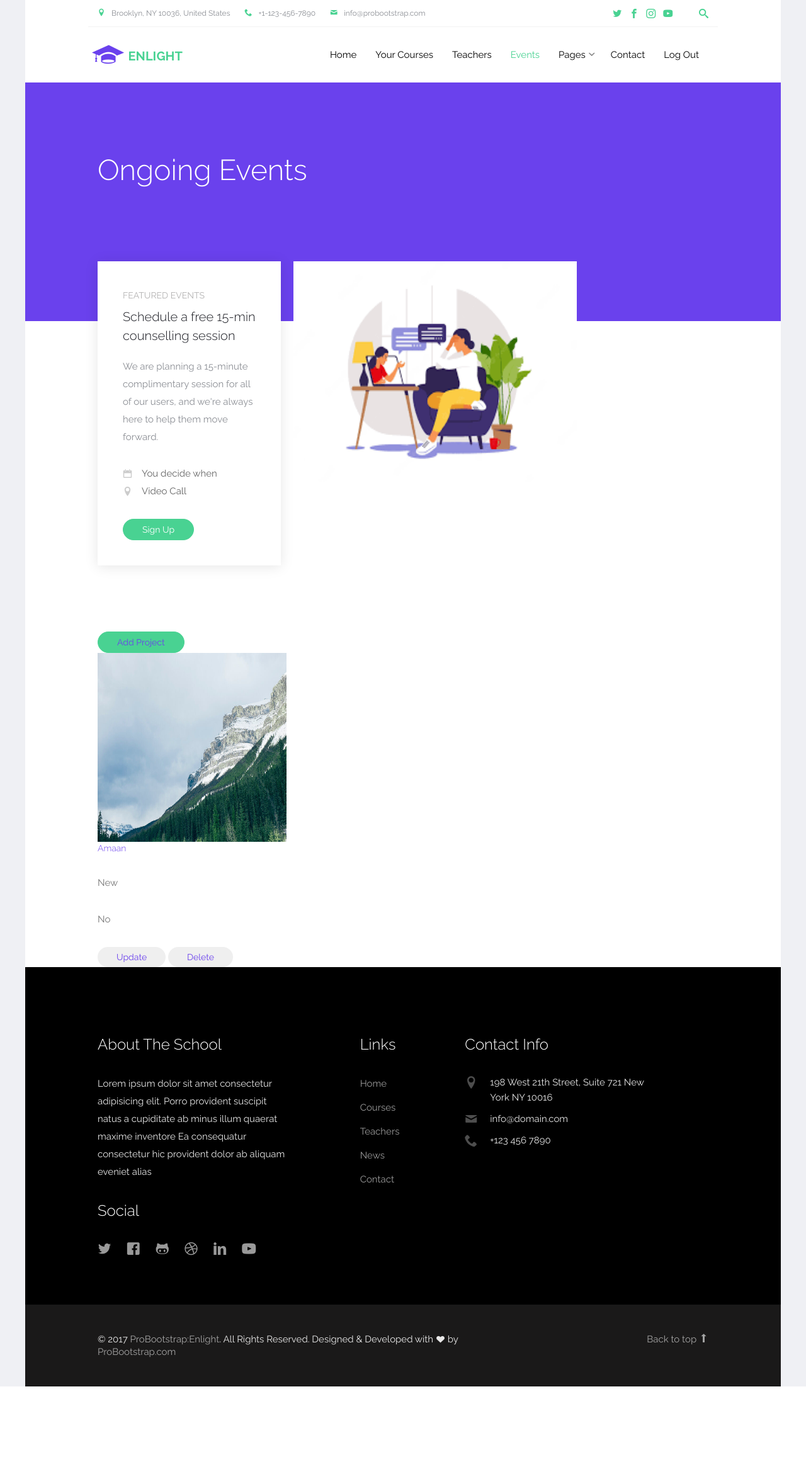
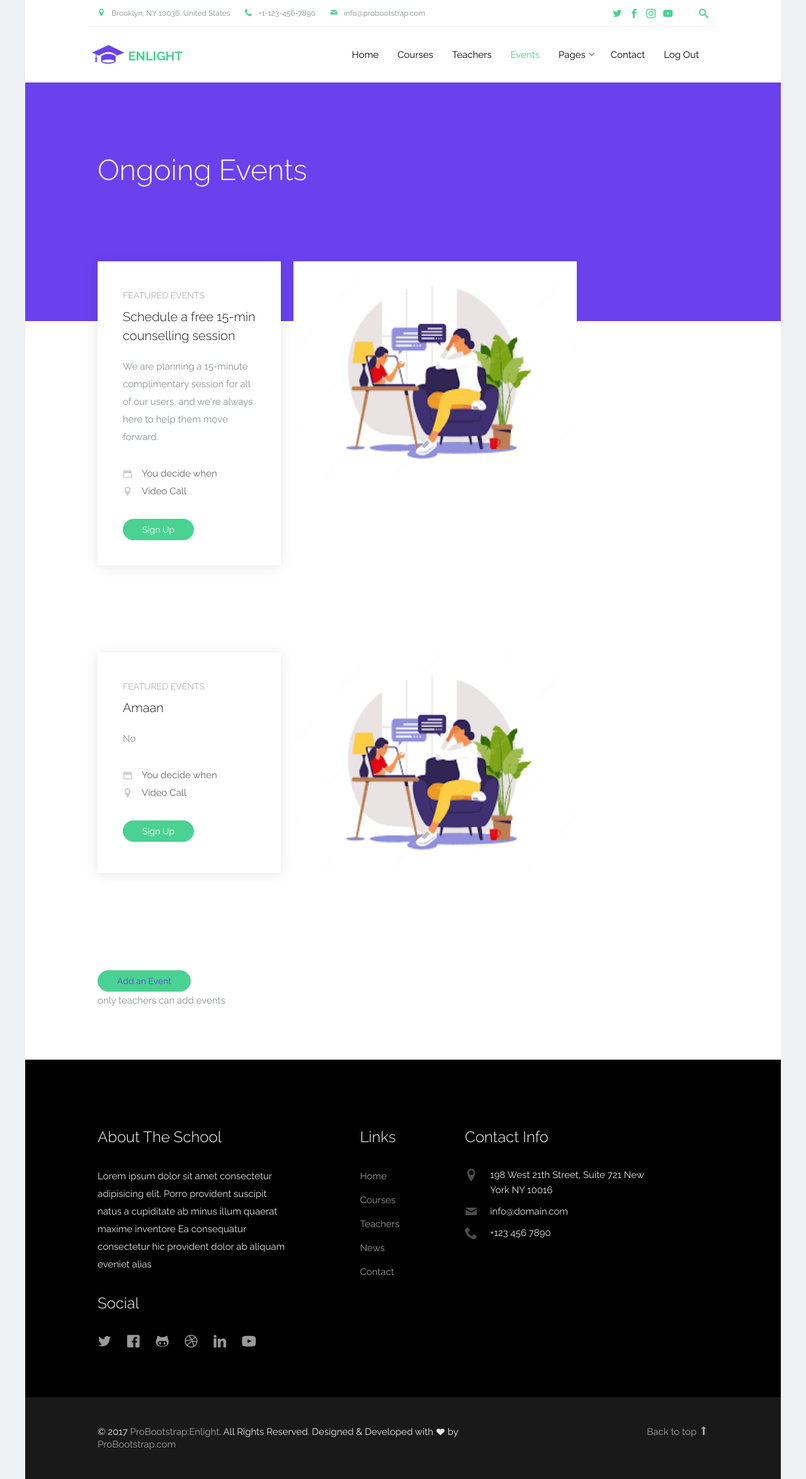
Before and after one commit to Amaaan09/WebDev_Project, a Django app: page /eventsLand/projects/ in a window 1280 px wide. Shown: the whole page at 63% size. Before the commit the page ends 2202 px from the top, so only its background shows below. Run offline with Django 4.2, Linux system fonts and the light colour scheme; a user stored in the database is signed in; data comes from the database, SQL or seed files in the repository; both versions use the stored data as it was before the commit; some libraries are stand-ins or nearby versions; some web fonts are replaced.

Commit message:
Events Crud Completed
BHAI BOHOT ERROR MILE BUT HO GAYA FINALLY

```diff
--- a/events/models.py
+++ b/events/models.py
@@ -4,14 +4,10 @@ from django.db import models
 
 class Projects(models.Model):
     name = models.CharField(max_length=100)
-    techStack = models.CharField(max_length=100, null=True, blank=True)
     desc = models.CharField(max_length=400)
-    link = models.CharField(max_length=50)
-    updated_at = models.DateTimeField(auto_now=True)
-    created_at = models.DateTimeField(auto_now_add=True)
 
     def __str__(self):
-        return self.name + ' ' + self.link
+        return self.name
 
     class Meta:
-        verbose_name_plural = 'Projects'
+        verbose_name_plural = 'Events'
--- a/home/urls.py
+++ b/home/urls.py
@@ -7,7 +7,7 @@ urlpatterns = [
     path("courses/", views.courses, name="courses"),
 
     path("courses_after_login/", views.courses_after_login, name="courses_after_login"),
-    path("courses_single/<str:hm>/", views.course_single, name="course-single"),
+    # path("courses_single/<str:hm>/", views.course_single, name="course_single"),
     path("courses_add/", views.courses_add, name="courses_add"),
     path("courses_delete/<str:id>/", views.courses_delete, name="courses_delete"),
 
--- a/templates/common/base.html
+++ b/templates/common/base.html
@@ -22,6 +22,11 @@
     <link rel="stylesheet" href="{% static 'css/styles-merged.css' %}">
     <link rel="stylesheet" href="{% static 'css/style.min.css' %}">
     <link rel="stylesheet" href="{% static 'css/custom.css' %}">
+    <!-- <link rel="stylesheet" href="{% static 'css/modal.css' %}">  yet to be implemented  -->
+    <style>a:visited{
+        color: white;
+    }
+        </style>
 
     <!--[if lt IE 9]>
       <script src="js/vendor/html5shiv.min.js"></script>
@@ -83,20 +88,17 @@
                 <div id="navbar-collapse" class="navbar-collapse collapse">
                     <ul class="nav navbar-nav navbar-right">
                         <li class="{% block home %}  {% endblock %}"><a href="{% url 'home' %}">Home</a></li>
-                        {% if not user.is_authenticated %}
                         <li class="{% block course %}  {% endblock %}"> <a href="{% url 'courses' %}">Courses</a></li>
-                        {% else %}
-                        <li class=""> <a href="{% url 'courses_after_login' %}">Your
-                                Courses</a></li>
-                        {% endif %}
                         <li class="{% block teachers %}  {% endblock %}"><a href="{% url 'teachers' %}">Teachers</a>
                         </li>
-                        <li class="{% block events %}  {% endblock %}"><a href="{% url 'events' %}">Events</a></li>
+                        <li class="{% block events %}  {% endblock %}"><a href="{% url 'proj' %}">Events</a></li>
                         <li class="dropdown">
                             <a href="#" data-toggle="dropdown" class="dropdown-toggle">Pages</a>
                             <ul class="dropdown-menu">
                                 <li class="{% block about  %}  {% endblock %}"><a href="{% url 'aboutUs' %}">About
                                         Us</a></li>
+                                <li><a href="{% url 'courses' %}">Courses</a></li>
+                                <!-- had to remove courses single (it was throwing some error) -->
                                 <li class="{% block gallery %}  {% endblock %}"><a
                                         href="{% url 'gallery' %}">Gallery</a></li>
                                 <li class="dropdown-submenu dropdown">
@@ -205,7 +207,7 @@
     <script src="{% static 'js/scripts.min.js' %}"></script>
     <script src="{% static 'js/main.min.js' %}"></script>
     <script src="{% static 'js/custom.js' %}"></script>
-
+    <!-- <script src="{% static 'js/modal.js' %}"></script> yet to be implemented  -->
 </body>
 
 </html>
--- a/templates/events_crud/eventsLand.html
+++ b/templates/events_crud/eventsLand.html
@@ -4,6 +4,13 @@
 {% block events %} active {% endblock %}
 
 {% block content%}
+
+<!-- <div id="myModal" class="modal-my">
+  <div class="modal-content">
+    Its stuck here only
+  </div>
+</div> -->
+
 
 <section class="probootstrap-section probootstrap-section-colored">
     <div class="container">
@@ -15,7 +22,7 @@
     </div>
     </section>
 
-<section class="probootstrap-section">
+    <section style="margin-bottom: 50px;"  class="probootstrap-section">
     <div class="container">
         <div class="row">
         <div class="col-md-12">
@@ -41,41 +48,44 @@
     </div>
     </section>
 
-<main class="page projects-page">
-    <section class="portfolio-block projects-cards">
-        <div class="container">
-            <div class="d-flex justify-content-end" >
-                <button class="btn btn-primary my-3"><a href="{% url 'NewProj' %}">Add Project</a></button>
-            </div>
-            <div class="row">
     {% if proj %}
     {% for i in proj %}
-                <div class="col-md-6 col-lg-4">
-                    <div class="card border-0"><img class="card-img-top scale-on-hover" height="300px" width="300px" src="{% static 'img/nature/image1.jpg' %}" alt="Card Image">
-                        <div class="card-body">
-                            <h6><a href="#"> {{i.name}} </a></h6>
-                            <p class="text-muted card-text my-1">{{i.techStack}}</p>
-                            <p class="text-muted card-text my-1">{{i.desc}}</p>
-                            <button class="btn btn-outline-warning" ><a href="{% url 'UpProj' i.id %}">Update</a></button>
-                            <button class="btn btn-outline-danger" ><a href="{% url 'DelProj' i.id %}">Delete</a></button>
+    <br>
+    <section style="margin-top: 50px; margin-bottom: 50px;"  class="probootstrap-section">
+    <div class="container">
+
+        <div class="row">
+        <div class="col-md-12">
+            <div class="probootstrap-flex-block">
+            <div class="probootstrap-text probootstrap-animate">
+                <div class="text-uppercase probootstrap-uppercase">Featured Events</div>
+                <h3>{{i.name}}</h3>
+                <p>{{i.desc}}</p>
+                <p>
+                <span class="probootstrap-date"><i class="icon-calendar"></i>You decide when</span>
+                <span class="probootstrap-location"><i class="icon-location2"></i>Video Call</span>
+                </p>
+                <button id="myBtn" class="btn btn-primary" >Sign Up</button>
+            </div>
+            <div class="probootstrap-animate probootstrap-image" style="align-items: center;">
+                <div>
+                <img src="{% static 'img/events_pic.png' %}" height="350px" width="450px">
                 </div>
             </div>
             </div>
-                {% endfor %}
-
-                {% else %}
-                <div class="col-md-6 col-lg-4">
-                    <div class="card border-0"><img class="card-img-top scale-on-hover" height="300px" width="300px" src="{% static 'img/nature/image1.jpg' %}" alt="Card Image">
-                        <div class="card-body">
-                            <h6><a href="#"> No project sori</a></h6>
         </div>
         </div>
     </div>
+    </section>
+    {% endfor %}
     {% endif %}
+
+
+<div style="margin-bottom: 50px;" class=" container justify-content-end" >
+    <button class="btn btn-primary my-3"><a href="{% url 'NewProj' %}">Add an Event</a></button>
+    <p>only teachers can add events</p>
 </div>
-        </div>
-    </section>
-</main>
+
 
 
 
--- a/templates/events_crud/eventsNew.html
+++ b/templates/events_crud/eventsNew.html
@@ -12,14 +12,8 @@
             <label>Name</label>
             {% render_field form.name %}
             <br>
-            <label>Tech Stack</label>
-            {% render_field form.techStack %}
-            <br>
             <label>Descriptions</label>
             {% render_field form.desc %}
-            <br>
-            <label>Link</label>
-            {% render_field form.link %}
             <br>
             <button type="submit">Submit</button>
 
```
Also changed, not shown: db.sqlite3, events/migrations/0002_alter_projects_options_remove_projects_created_at_and_more.py (added). Lines whose indentation alone changed are shown as unchanged.
